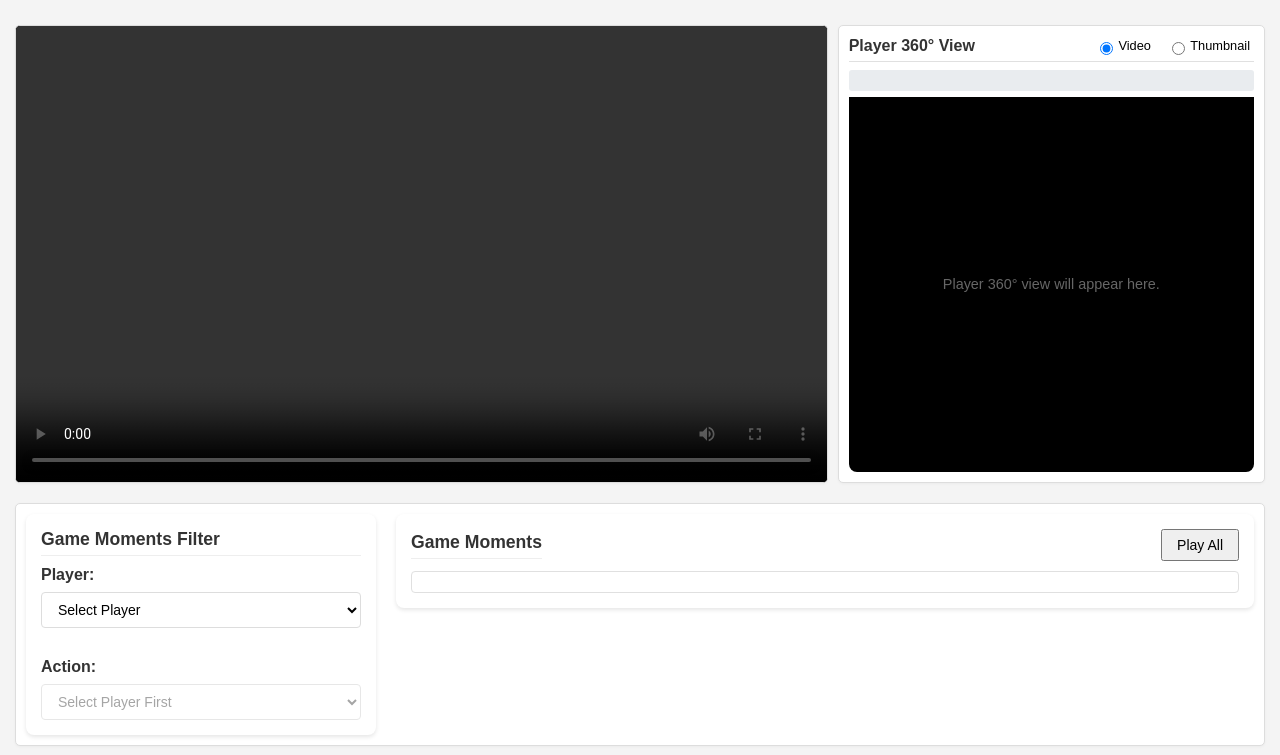
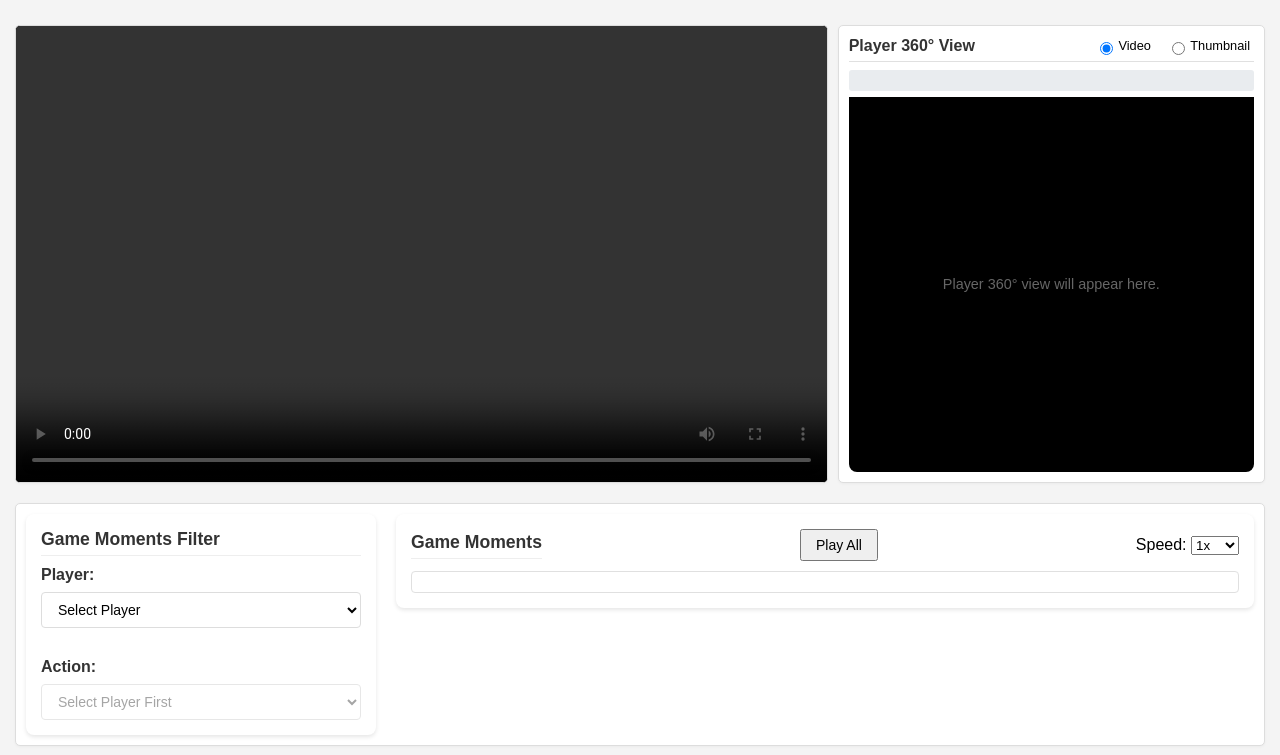
Before and after one commit to StatMagic/Football-Review-Generate, a plain HTML site: page index.html in a window 1280 px wide. Shown: the top 755 px of the page. Drawn offline with nearby package versions, Linux system fonts and the light colour scheme.

Commit message:
Add files via upload

```diff
--- a/index.html
+++ b/index.html
@@ -64,6 +64,15 @@
                     <div class="moments-panel-header">
                         <h3>Game Moments</h3>
                         <button id="playAllButton" class="btn">Play All</button>
+                        <div class="playback-speed-control">
+                            <label for="playbackSpeed">Speed:</label>
+                            <select id="playbackSpeed">
+                                <option value="0.5">0.5x</option>
+                                <option value="1" selected>1x</option>
+                                <option value="1.5">1.5x</option>
+                                <option value="2">2x</option>
+                            </select>
+                        </div>
                     </div>
                     <div id="momentsList" class="moments-list-container">
                         <!-- Moments table will be dynamically injected here -->
```
